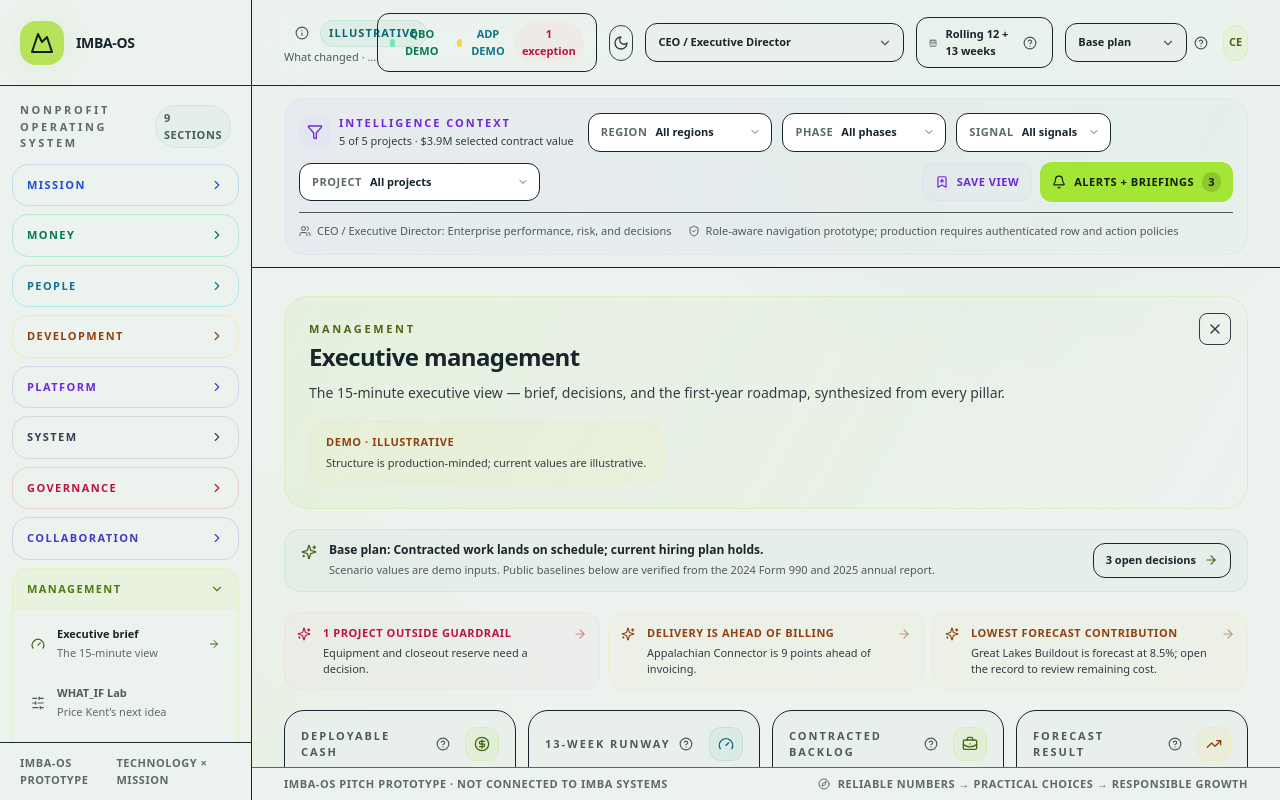
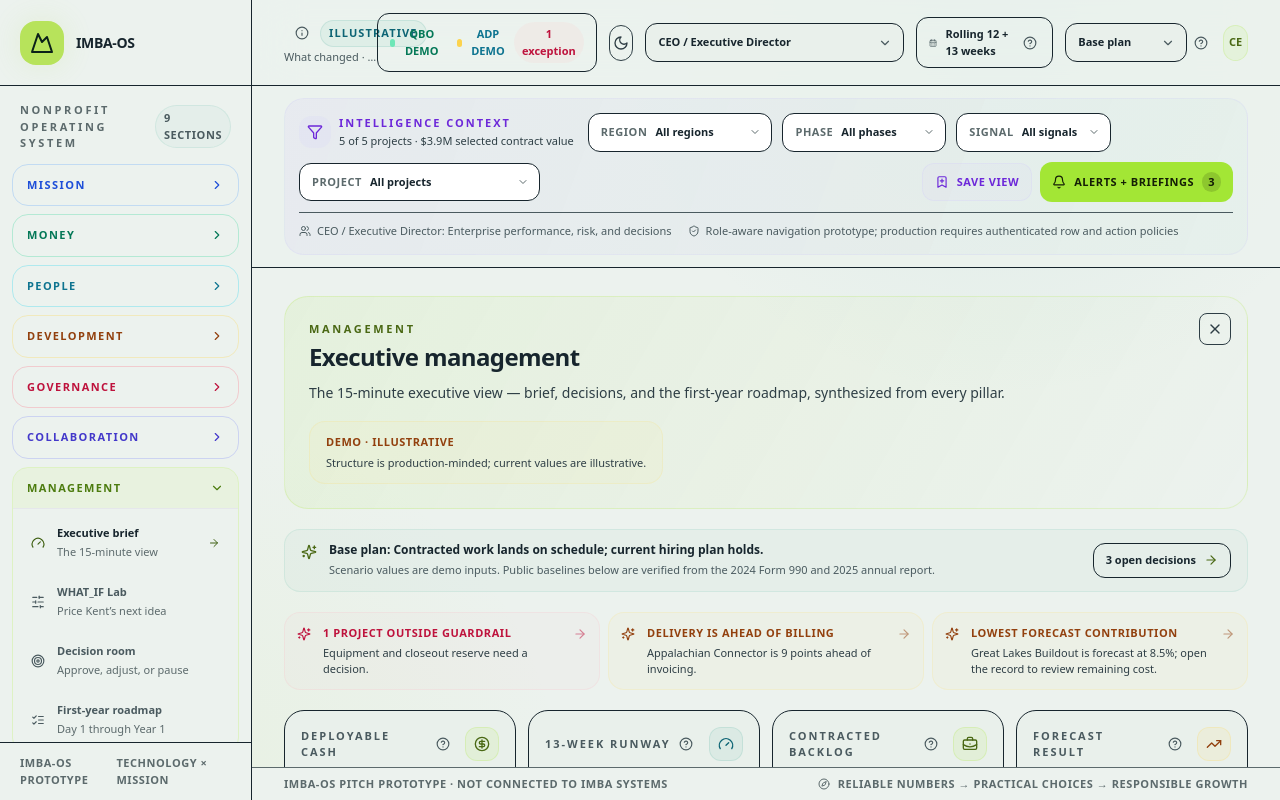
Before and after one commit to PROVENIQ/IMBA, a Next.js app: page / in a window 1280 px wide. Built offline with nearby package versions, Linux system fonts and the light colour scheme.

Commit message:
Move platform and system to sidebar bottom

```diff
--- a/src/components/imba/ImbaCeoCockpit.tsx
+++ b/src/components/imba/ImbaCeoCockpit.tsx
@@ -779,11 +779,11 @@ function navSectionsForRole(role: ImbaRoleKey): ImbaNavSection[] {
     "Money",
     "People",
     "Development",
-    "Platform",
-    "System",
     "Governance",
     "Collaboration",
     "Management",
+    "Platform",
+    "System",
   ];
   return imbaNavSections
     .filter((section) => profile.sections.includes(section.label))
```
